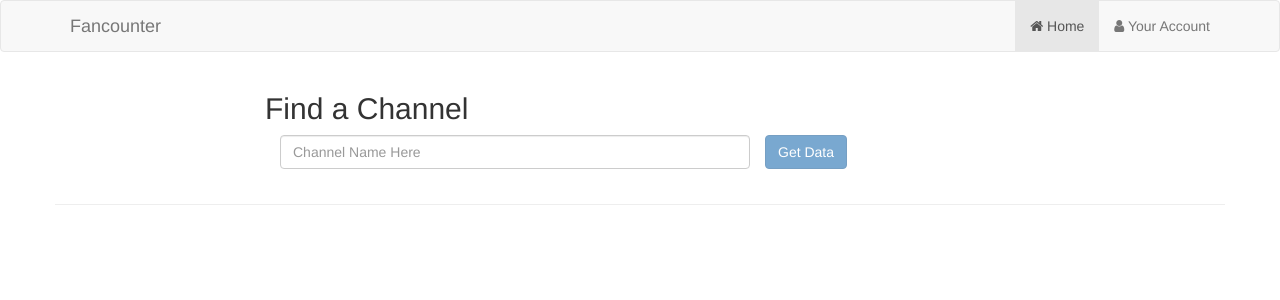
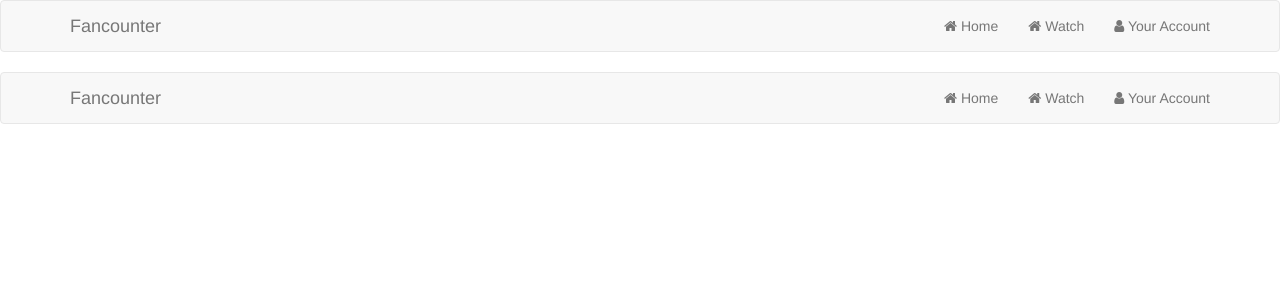
Before and after one commit to vinayofficial/fancounter, an Angular app: page / in a window 1280 px wide. Shown: the top 300 px of the page. Built offline with nearby package versions, Linux system fonts and the light colour scheme.

Commit message:
routing with parameters
routing with parameters done

```diff
--- /dev/null
+++ b/src/app/_pipes/safepipe.pipes.ts
@@ -0,0 +1,10 @@
+import { Pipe, PipeTransform } from '@angular/core';
+import { DomSanitizer} from '@angular/platform-browser';
+
+@Pipe({ name: 'safe' })
+export class SafePipe implements PipeTransform {
+  constructor(private sanitizer: DomSanitizer) {}
+  transform(url) {
+    return this.sanitizer.bypassSecurityTrustResourceUrl(url);
+  }
+}
--- a/src/app/app.component.html
+++ b/src/app/app.component.html
@@ -1,2 +1,2 @@
 <app-navbar></app-navbar>
-<app-youtube></app-youtube>
+<router-outlet></router-outlet>
--- a/src/app/navbar/navbar.component.html
+++ b/src/app/navbar/navbar.component.html
@@ -1,11 +1,24 @@
 <nav class="navbar navbar-default">
   <div class="container">
     <div class="navbar-header">
-      <a class="navbar-brand" href="#">Fancounter</a>
+      <a class="navbar-brand" routerLink="home">Fancounter</a>
     </div>
     <ul class="nav navbar-nav navbar-right">
-      <li class="active"><a href="#"> <i class="fa fa-home"></i> Home</a></li>
-      <li><a href="#"> <i class="fa fa-user"></i> Your Account</a></li>
+      <li routerLinkActive="active">
+          <a routerLink="home">
+              <i class="fa fa-home"></i> Home
+          </a>
+        </li>
+        <li routerLinkActive="active">
+            <a routerLink="video">
+                <i class="fa fa-home"></i> Watch
+            </a>
+          </li>
+      <li>
+          <a routerLink="profile">
+              <i class="fa fa-user"></i> Your Account
+          </a>
+        </li>
     </ul>
   </div>
 </nav>
--- /dev/null
+++ b/src/app/video/video.component.html
@@ -0,0 +1,3 @@
+<p>
+  video works!
+</p>
--- /dev/null
+++ b/src/app/video/video.component.ts
@@ -0,0 +1,15 @@
+import { Component, OnInit } from '@angular/core';
+
+@Component({
+  selector: 'app-video',
+  templateUrl: './video.component.html',
+  styles: []
+})
+export class VideoComponent implements OnInit {
+
+  constructor() { }
+
+  ngOnInit() {
+  }
+
+}
--- a/src/app/youtube/youtube.component.html
+++ b/src/app/youtube/youtube.component.html
@@ -18,11 +18,14 @@
     <div class="clearfix"></div>
     <hr>
 
+
+
     <ul class="list list-inline">
       <li *ngFor="let video of videoResults">
-        <img src="{{video.snippet.thumbnails.medium.url}}">
+        <a [routerLink]="['/video',video.id.videoId]">
+          <img src="{{video.snippet.thumbnails.medium.url}}">
+          </a>
       </li>
     </ul>
-
   </div>
 </div>
--- a/src/app/youtube/youtube.component.ts
+++ b/src/app/youtube/youtube.component.ts
@@ -23,19 +23,23 @@ export class YoutubeComponent implements OnInit {
   //show data
   showvideoResults(){
     let KEYWORD = this.youtubeForm.get("channelString").value;
-    this.youtubeService.fetchData(KEYWORD).subscribe(response => {
+    this.youtubeService.fetchData(KEYWORD).subscribe((response) => {
       this.videoResults = response.json();
       this.videoResults = this.videoResults.items
       console.log(this.videoResults);
-    },error => {
+    },(error) => {
       console.log(error.status)
       this.requestStatus = error.status;
       if(this.requestStatus === 0){
         this.msg = "Your Internet is Not Working.";
       }
-    },)
+    }, () => {
+        this.msg = "Here is your search result:";
+    })
   }
+
   ngOnInit() {
+
   }
 
 }
```
Also changed, not shown: src/app/_services/youtube.service.ts (+7 -1 lines), src/app/app.module.ts (+14 -2 lines), 1 other file (tests, documents, lock files or other folders).
